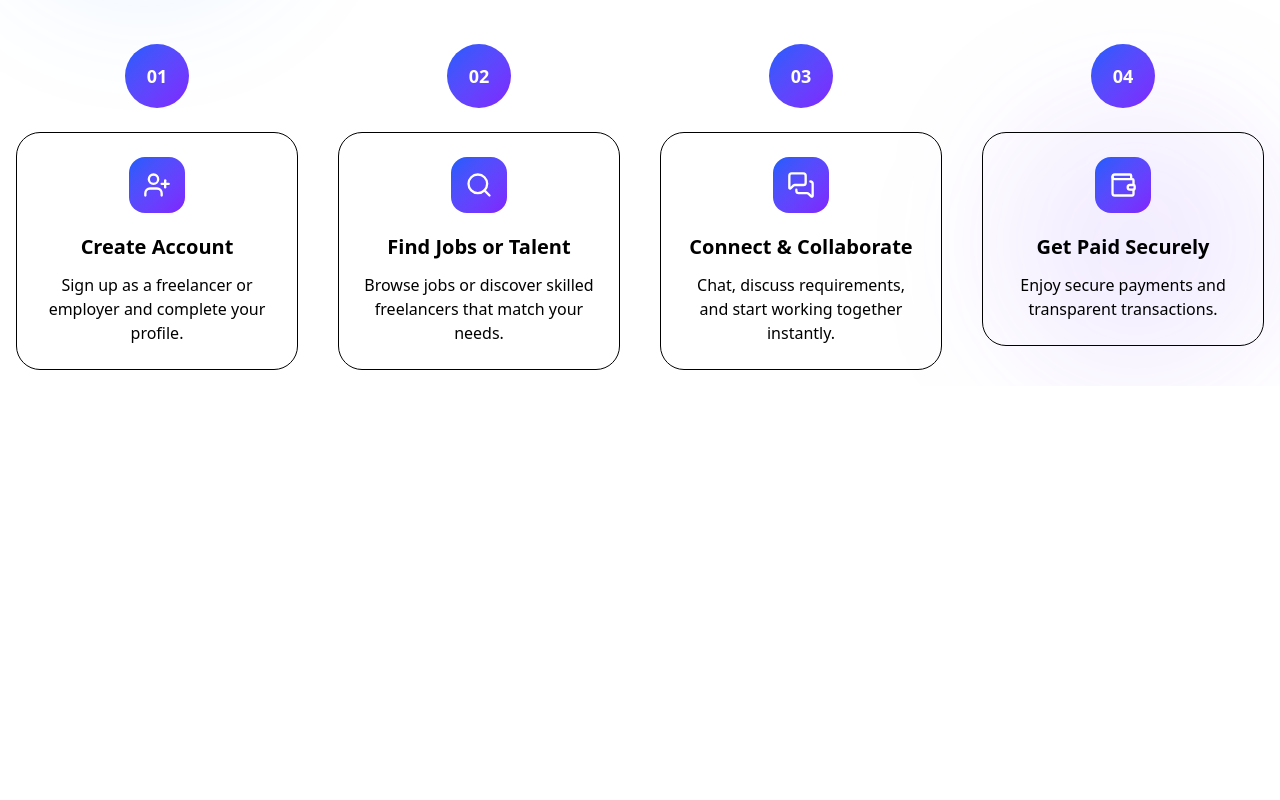
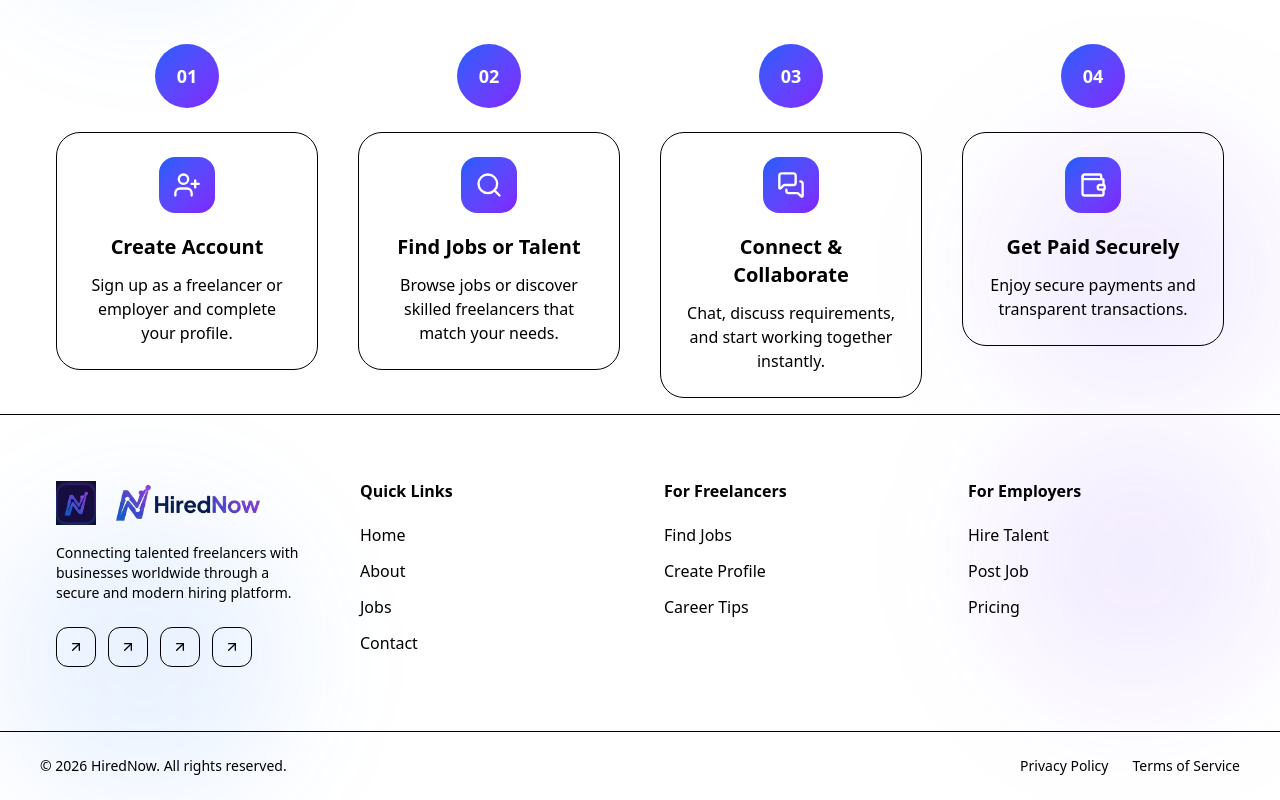
Before and after one commit to inzamulhaque/hired-now-client, a Next.js app: page / in a window 1280 px wide. Shown: the part 1940-2740 px from the top of the page. Before the commit the page ends 2326 px from the top, so only its background shows below. Built offline with nearby package versions, Linux system fonts and the light colour scheme.

Commit message:
feat: add footer

```diff
--- a/app/layout.tsx
+++ b/app/layout.tsx
@@ -3,6 +3,7 @@ import { Geist, Geist_Mono } from "next/font/google";
 import "./globals.css";
 import HNThemeProvider from "@/components/provider/HNThemeProvider";
 import Navbar from "@/components/shared/Navbar";
+import Footer from "@/components/shared/Footer";
 
 const geistSans = Geist({
   variable: "--font-geist-sans",
@@ -35,6 +36,7 @@ export default function RootLayout({
         <HNThemeProvider>
           <Navbar />
           {children}
+          <Footer />
         </HNThemeProvider>
       </body>
     </html>
--- a/components/Home/HowItWorksSection.tsx
+++ b/components/Home/HowItWorksSection.tsx
@@ -41,7 +41,7 @@ const HowItWorksSection = () => {
         <div className="absolute right-0 bottom-0 h-72 w-72 rounded-full bg-violet-500/10 blur-3xl" />
       </div>
 
-      <div className="container mx-auto px-4">
+      <div className="container max-w-[1200px] mx-auto px-4">
         {/* heading */}
         <motion.div
           initial={{ opacity: 0, y: 20 }}
--- /dev/null
+++ b/components/shared/Footer.tsx
@@ -0,0 +1,223 @@
+"use client";
+
+import Link from "next/link";
+import { motion } from "framer-motion";
+import { ArrowUpRight } from "lucide-react";
+import MiniLogo from "../../public/MiniLogo.png";
+import Logo from "../../public/logo.png";
+import Image from "next/image";
+
+const quickLinks = [
+  {
+    label: "Home",
+    href: "/",
+  },
+  {
+    label: "About",
+    href: "/about",
+  },
+  {
+    label: "Jobs",
+    href: "/jobs",
+  },
+  {
+    label: "Contact",
+    href: "/contact",
+  },
+];
+
+const freelancerLinks = [
+  {
+    label: "Find Jobs",
+    href: "/jobs",
+  },
+  {
+    label: "Create Profile",
+    href: "/signup",
+  },
+  {
+    label: "Career Tips",
+    href: "/blog",
+  },
+];
+
+const employerLinks = [
+  {
+    label: "Hire Talent",
+    href: "/hire",
+  },
+  {
+    label: "Post Job",
+    href: "/jobs/create",
+  },
+  {
+    label: "Pricing",
+    href: "/pricing",
+  },
+];
+
+const socialLinks = [
+  {
+    icon: ArrowUpRight,
+    href: "#",
+  },
+  {
+    icon: ArrowUpRight,
+    href: "#",
+  },
+  {
+    icon: ArrowUpRight,
+    href: "#",
+  },
+  {
+    icon: ArrowUpRight,
+    href: "#",
+  },
+];
+
+const Footer = () => {
+  return (
+    <footer className="relative overflow-hidden border-t">
+      <div className="absolute inset-0 -z-10">
+        <div className="absolute left-0 bottom-0 h-72 w-72 rounded-full bg-blue-500/10 blur-3xl" />
+        <div className="absolute right-0 top-0 h-72 w-72 rounded-full bg-violet-500/10 blur-3xl" />
+      </div>
+
+      <div className="container max-w-[1200px] mx-auto px-4">
+        <div className="grid gap-12 py-16 md:grid-cols-2 lg:grid-cols-4">
+          {/* logo */}
+          <motion.div
+            initial={{ opacity: 0, y: 20 }}
+            whileInView={{
+              opacity: 1,
+              y: 0,
+            }}
+            viewport={{ once: true }}
+          >
+            <Link href="/" className="flex items-center gap-3">
+              <div className="flex h-10 w-10 items-center justify-center rounded-xl bg-gradient-to-br from-blue-600 to-violet-600 text-white font-bold">
+                <Image src={MiniLogo} alt="Mini Logo" height={60} width={60} />
+              </div>
+
+              <Image src={Logo} alt="Logo" height={160} width={160} />
+            </Link>
+
+            <p className="mt-4 text-sm text-muted-foreground">
+              Connecting talented freelancers with businesses worldwide through
+              a secure and modern hiring platform.
+            </p>
+
+            {/* social media */}
+            <div className="mt-6 flex gap-3">
+              {socialLinks.map((social, index) => {
+                const Icon = social.icon;
+
+                return (
+                  <motion.a
+                    key={index}
+                    href={social.href}
+                    whileHover={{
+                      y: -3,
+                    }}
+                    className="
+                      flex
+                      h-10
+                      w-10
+                      items-center
+                      justify-center
+                      rounded-xl
+                      border
+                      bg-background
+                      transition-colors
+                      hover:border-primary
+                      hover:text-primary
+                    "
+                  >
+                    <Icon className="h-4 w-4" />
+                  </motion.a>
+                );
+              })}
+            </div>
+          </motion.div>
+
+          <FooterColumn title="Quick Links" links={quickLinks} />
+
+          <FooterColumn title="For Freelancers" links={freelancerLinks} />
+
+          <FooterColumn title="For Employers" links={employerLinks} />
+        </div>
+      </div>
+
+      <div className="border-t py-6">
+        <div className="container mx-auto max-w-[1200px] ">
+          <div className="flex flex-col items-center justify-between gap-4 text-sm text-muted-foreground md:flex-row">
+            <p>© {new Date().getFullYear()} HiredNow. All rights reserved.</p>
+
+            <div className="flex gap-6">
+              <Link href="/privacy">Privacy Policy</Link>
+
+              <Link href="/terms">Terms of Service</Link>
+            </div>
+          </div>
+        </div>
+      </div>
+    </footer>
+  );
+};
+
+type FooterColumnProps = {
+  title: string;
+  links: {
+    label: string;
+    href: string;
+  }[];
+};
+
+function FooterColumn({ title, links }: FooterColumnProps) {
+  return (
+    <motion.div
+      initial={{ opacity: 0, y: 20 }}
+      whileInView={{
+        opacity: 1,
+        y: 0,
+      }}
+      viewport={{ once: true }}
+    >
+      <h3 className="mb-5 font-semibold">{title}</h3>
+
+      <ul className="space-y-3">
+        {links.map((link) => (
+          <li key={link.label}>
+            <Link
+              href={link.href}
+              className="
+                group
+                inline-flex
+                items-center
+                gap-1
+                text-muted-foreground
+                transition-colors
+                hover:text-primary
+              "
+            >
+              {link.label}
+
+              <ArrowUpRight
+                className="
+                  h-3
+                  w-3
+                  opacity-0
+                  transition-all
+                  group-hover:translate-x-1
+                  group-hover:opacity-100
+                "
+              />
+            </Link>
+          </li>
+        ))}
+      </ul>
+    </motion.div>
+  );
+}
+
+export default Footer;
```
